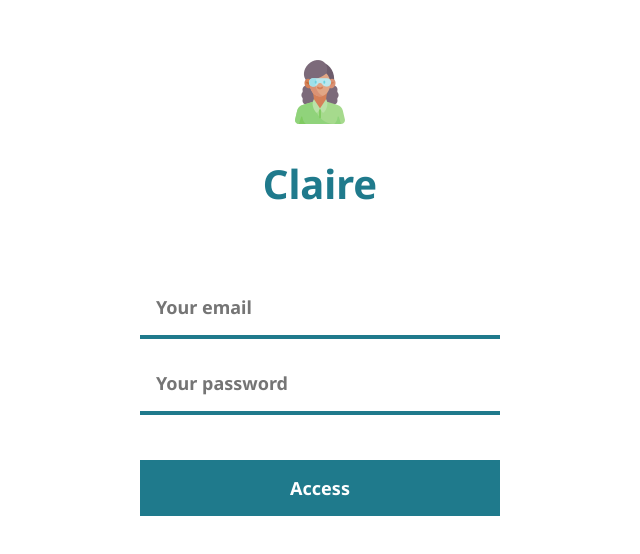
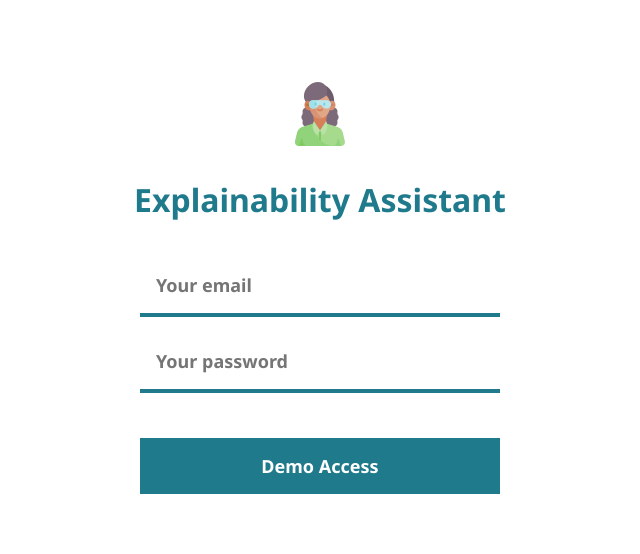
Before and after one commit to krkv/explainability-frontend, a Next.js app: page / in a window 1280 px wide. Shown: the part 102-656 px from the top of the page, without its empty margins (320-960 px from the left). Built offline with nearby package versions, Linux system fonts and the light colour scheme; no server answers.

Commit message:
UI improvements

```diff
--- a/src/app/chat/page.tsx
+++ b/src/app/chat/page.tsx
@@ -187,6 +187,6 @@ export default function Chat() {
                     ))}
                 </ol>
             </div>
-        </div >
+        </div>
     )
 }
--- a/src/app/layout.tsx
+++ b/src/app/layout.tsx
@@ -1,9 +1,14 @@
 import '@/styles/global.css'
 import { Noto_Sans } from 'next/font/google'
+import type { Metadata } from 'next'
 
 const font = Noto_Sans({
     subsets: ['latin'],
 })
+
+export const metadata: Metadata = {
+    title: 'Explainability Assistant',
+}
 
 export default function RootLayout({
     children,
--- a/src/app/page.tsx
+++ b/src/app/page.tsx
@@ -8,7 +8,7 @@ function AccessForm() {
         <form action={validateForm} className={styles['form-container']}>
             <input name='email' type='email' className={styles['access-input']} placeholder='Your email'></input>
             <input name='password' type='password' className={styles['access-input']} placeholder='Your password'></input>
-            <button className={styles['access-button']}>Access</button>
+            <button className={styles['access-button']}>Demo Access</button>
         </form>
     )
 }
@@ -17,7 +17,7 @@ export default function HomePage() {
     return (
         <div className={styles['page-container']}>
             <Image src={assistantIcon} alt="Assistant icon" width={64} height={64} />
-            <h1>Claire</h1>
+            <h1>Explainability Assistant</h1>
             <AccessForm />
         </div>
     )
--- a/src/styles/home.module.css
+++ b/src/styles/home.module.css
@@ -46,3 +46,10 @@
     font-size: large;
     font-weight: bold;
 }
+
+.page-container h1 {
+    font-family: 'Noto Sans', serif;
+    font-size: 2rem;
+    color: #1F7A8C;
+    margin: 32px 0 0 0;
+}
```
Also changed, not shown: 1 other file (tests, documents, lock files or other folders).
